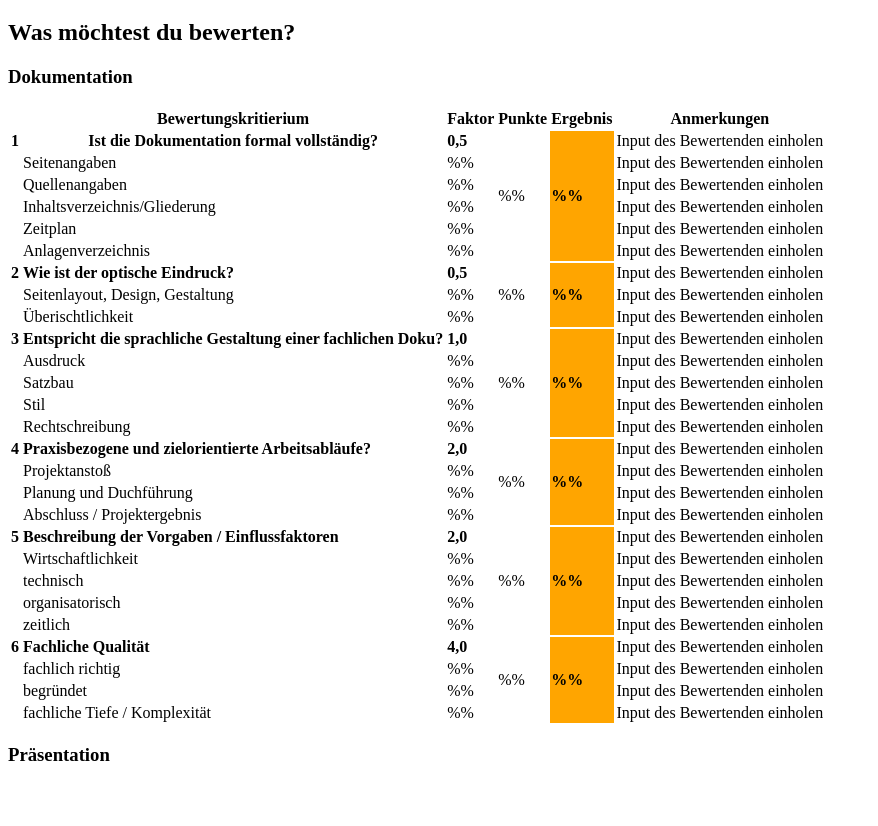
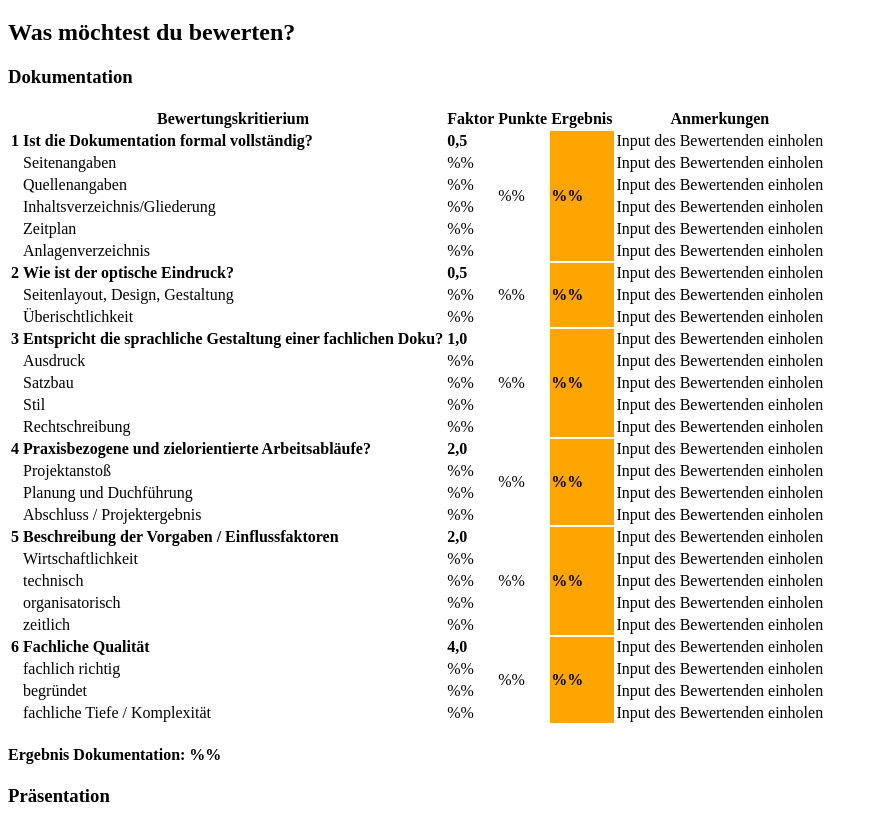
Before and after one commit to Kaarjalan/ModulbewertungFrontend, an Angular app: page / in a window 1280 px wide. Shown: the part 460-1286 px from the top of the page, without its empty margins (0-878 px from the left). Before the commit the page ends 1244 px from the top, so only its background shows below. Built offline with nearby package versions, Linux system fonts and the light colour scheme.

Commit message:
Gesamtbewertung hinzugefügt

```diff
--- a/src/app/documentation/documentation.component.html
+++ b/src/app/documentation/documentation.component.html
@@ -27,7 +27,7 @@
             <!-- 1. Ist die Dokumentation formal vollständig?-->
             <tr>
                 <td><b>1</b></td>
-                <th><b>Ist die Dokumentation formal vollständig?</b></th>
+                <td><b>Ist die Dokumentation formal vollständig?</b></td>
                 <td><b>0,5</b></td>
                 <td rowspan="6">%%</td>
                 <td rowspan="6"><b>%%</b></td>
@@ -208,4 +208,5 @@
             </tr>
         </tbody>
     </table>
+    <h4>Ergebnis Dokumentation: %%</h4>
 </div>
```
